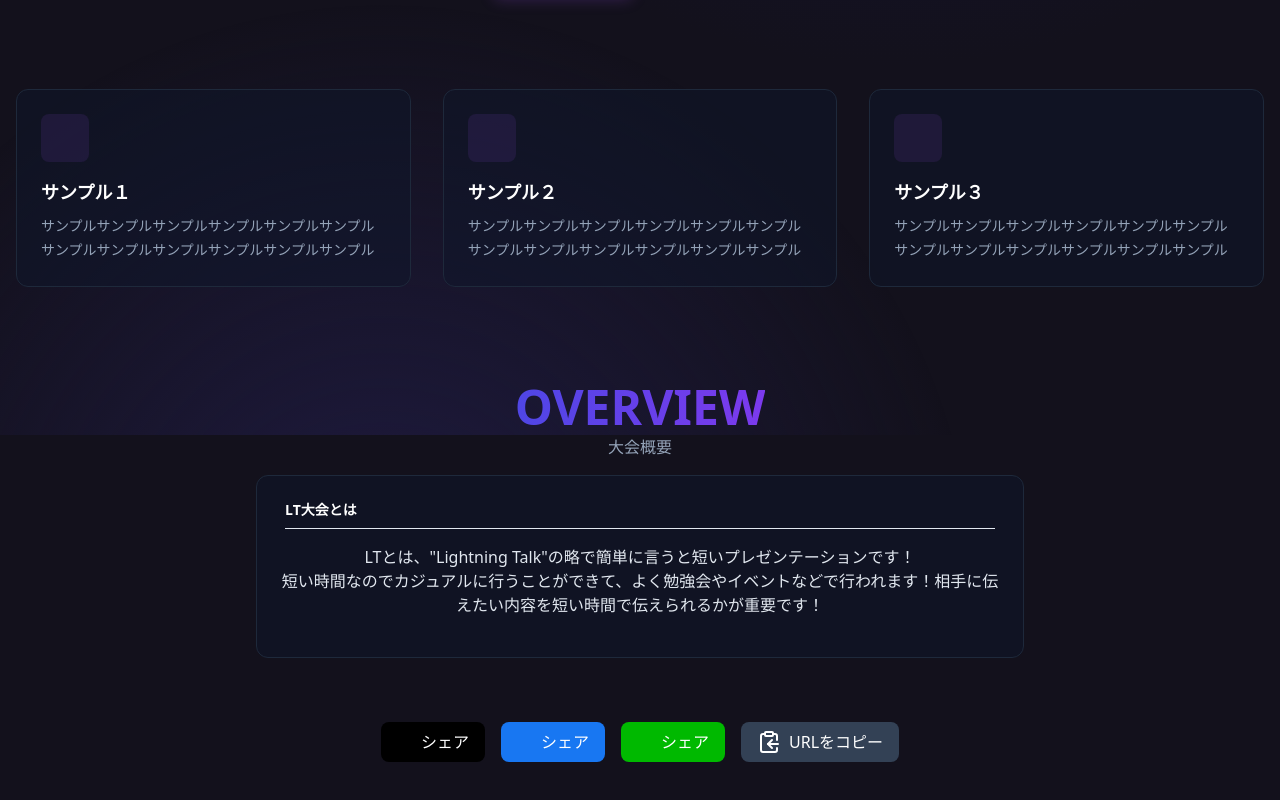
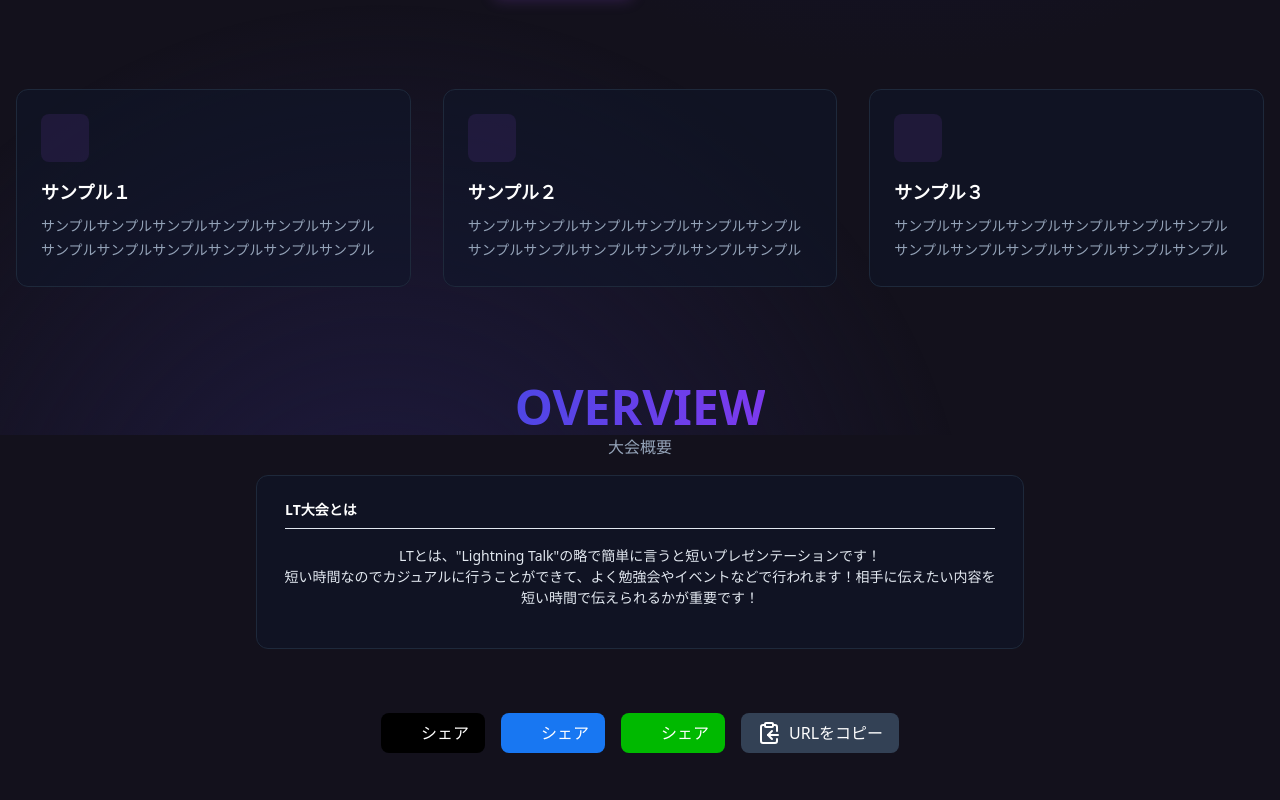
Before and after one commit to club-programming/club-programming.github.io, a React (Vite) app: page / in a window 1280 px wide. Shown: the part 365-1165 px from the top of the page. Built offline with nearby package versions, Linux system fonts and the light colour scheme; some icons are missing.

Commit message:
style: adjust font size

```diff
--- a/src/pages/Home.jsx
+++ b/src/pages/Home.jsx
@@ -81,7 +81,7 @@ export default function Home() {
             <div class="mx-1 mb-4 flex items-center border-b border-slate-200 pb-2">
               <h5 class="text-sm font-semibold text-white">LT大会とは</h5>
             </div>
-            <p class="mb-4 block whitespace-pre-wrap font-light leading-normal text-slate-200">
+            <p class="mb-4 block whitespace-pre-wrap text-sm font-light leading-normal text-slate-200">
               {text}
             </p>
           </div>
```
